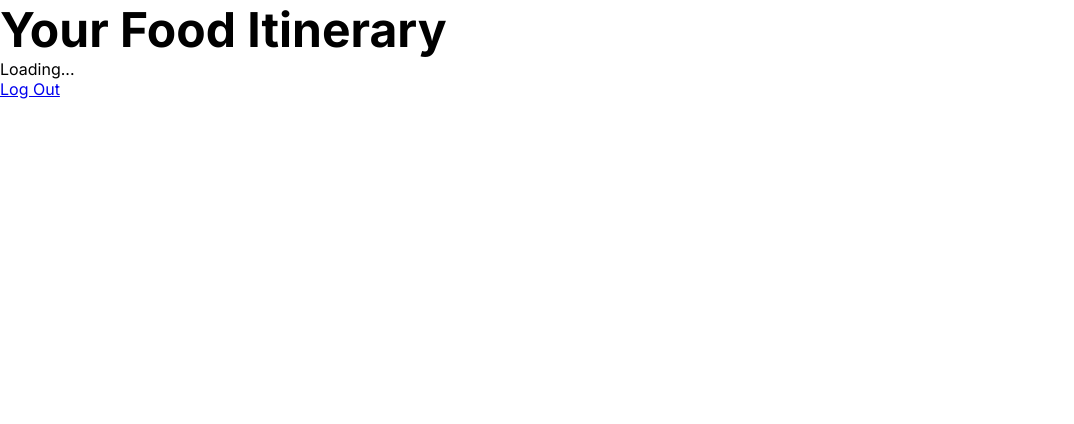
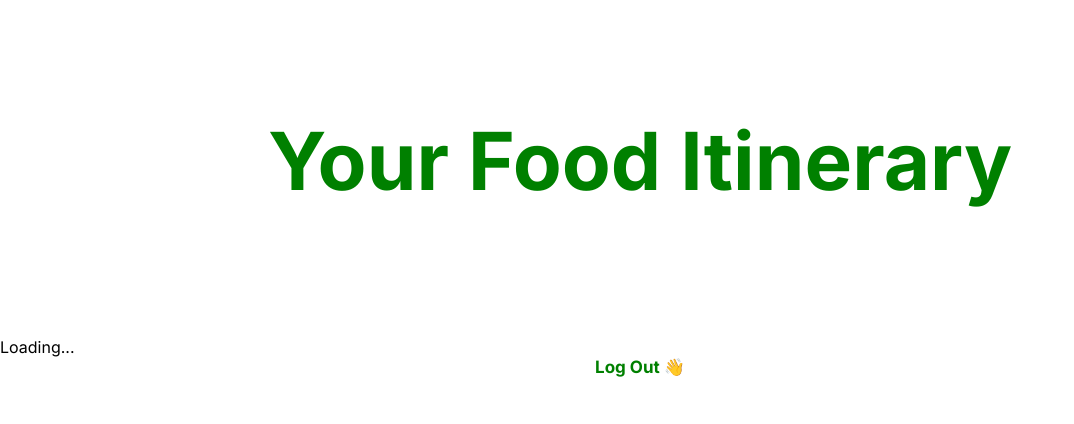
Before and after one commit to leticiahuang/FoodieTravels, a Django app: template getFoods/templates/getFoods/itinerary.html in a window 1280 px wide. Shown: the top 424 px of the page, without its empty margins (0-1074 px from the left). Run offline with Django 5.2, Linux system fonts and the light colour scheme; the template is opened without the code that fills it: most values are stand-ins (such as "Sample title", 1, 10 or a date in 2020).

Commit message:
all css styling done other than maps

```diff
--- a/getFoods/static/css/style.css
+++ b/getFoods/static/css/style.css
@@ -70,7 +70,7 @@ input {
     color: rgb(146, 146, 146);
 }
 
-#submit-btn {
+.submit-btn {
     border: 1px solid rgb(72, 159, 72);
     background-color: rgb(72, 159, 72);
     color: white;
@@ -89,7 +89,7 @@ input {
 }
 
 /* design for link to go from login to registration page */
-#login-reg-link {
+.login-reg-link {
     text-decoration: none;
     color: green;
     font-weight: 800;
@@ -212,3 +212,81 @@ select {
     flex-direction: column;
     align-items: center;
 }
+
+
+
+
+
+/* -------ITINERARY PAGE -----------------------------------*/
+
+.itinerary-container{
+    display: flex;
+    flex-direction: column;
+}
+
+.itinerary-container h1 {
+    color:green;
+    text-align:center;
+    margin: 7rem 0 8rem;
+    font-size: 80px;
+}
+
+.city {
+    display: flex;
+    justify-content: space-evenly;
+    margin-bottom: 5rem;
+}
+
+.city-text {
+    width: 50%;
+    padding: 2rem 2.5rem 1rem;
+    background: rgb(245, 245, 245);
+    border-radius: 0.5rem;
+    color: grey;
+}
+
+.city-map {
+    width: 550px;
+    height: 950px;
+    margin: auto 0;
+}
+
+.city-name-title {
+    font-size: 25px;
+    font-weight: 500;
+    padding-left: 0.5rem;
+    color: rgb(97, 97, 97);
+}
+
+.one-food {
+    margin: 1rem 0;
+    background: white;
+    box-shadow: 0 0 5px rgba(0, 0, 0, 0.1);
+    border-radius: 0.5rem;
+    padding: 1.5rem 2rem;
+}
+
+.food-display-name {
+    font-size: 17px;
+    font-weight: 530;
+    margin-bottom: 8px;
+    color: rgb(121, 168, 121);
+}
+
+.food-descr {
+    margin-bottom: 0.5rem;
+}
+
+.try-food-at {
+    font-size: 15px;
+    font-weight: 650;
+}
+
+#logout-link {
+    text-decoration: none;
+    color: green;
+    font-weight: 700;
+    font-size: 17px;
+    margin-bottom: 3rem;
+    text-align: center;
+}
--- a/getFoods/templates/getFoods/itinerary.html
+++ b/getFoods/templates/getFoods/itinerary.html
@@ -53,21 +53,25 @@
                 for (let i = 0; i < data.length; i++) {
                     cityObject = data[i];
                     cityName = cityObject[0]["city_name"];
-                    innerHtml += "<div id='city'>" + cityName;
+                    innerHtml += "<div class='city'>" + "<div class='city-text'>" + "<h3 class=\"city-name-title\">" + cityName + "</h3>";
 
                     for (const food of cityObject) {
-                        innerHtml += "<div id='one-food'>" + food['display_name']
-                            + "<br>" + food['food_descr'] + "<br>"
-                            + "Try this dish at: " + food['resto_name']
-                            + "</div>" + "<br><br>";
+                        innerHtml +=
+                            "<div class='one-food'>"
+                            + "<div class=\"food-display-name\">" + food['display_name'] + "</div>"
+                            + "<div class=\"food-descr\">" + food['food_descr'] + "</div>"
+                            + "Try this dish at: "
+                            + "<span class=\"try-food-at\">" + food['resto_name'] + "</span>"
+                            + "</div>";
                     }
 
-                    innerHtml += "</div>" //end div for city's div
-                    innerHtml += "<div id='" + cityName
-                        + "Map' style=\"height:400px;width:100%;\"></div>"
+                    innerHtml += "</div>" + "<div id='" + cityName
+                        + "Map' class=\"city-map\"></div>"
 
                     // Initialize map
                     initMap(cityObject, cityName);
+
+                    innerHtml += "</div>" //end div for city's div
                 }
 
                 document.querySelector('#all-destinations').innerHTML = innerHtml;
@@ -77,7 +81,9 @@
 {% endblock js %}
 
 {% block content %}
-<h1>Your Food Itinerary</h1>
-<div id="all-destinations">Loading...</div>
-<a href="{% url 'getFoods:logout' %}">Log Out</a>
+<div class="itinerary-container">
+    <h1>Your Food Itinerary</h1>
+    <div id="all-destinations">Loading...</div>
+    <a href="{% url 'getFoods:logout' %}" id="logout-link">Log Out &#128075</a>
+</div>
 {% endblock content %}
--- a/getFoods/templates/getFoods/plan_trip.html
+++ b/getFoods/templates/getFoods/plan_trip.html
@@ -68,9 +68,9 @@
             <!-- submit or logout -->
             <div id="get-tour-container">
                 <a href="{% url 'getFoods:itinerary'%}">
-                    <button id="submit-btn">Get Your Tour</button>
+                    <button class="submit-btn">Get Your Tour</button>
                 </a>
-                <a href="{% url 'getFoods:logout' %}" id="login-reg-link">Log Out</a>
+                <a href="{% url 'getFoods:logout' %}" class="login-reg-link">Log Out</a>
             </div>
         </div>
     </div>
--- a/getFoods/templates/getFoods/register.html
+++ b/getFoods/templates/getFoods/register.html
@@ -14,9 +14,9 @@
             <table>
                 {{ RegisterForm.as_table}}
             </table>
-            <input type="submit" name="submit" id="submit-btn" value="Register"/>
+            <input type="submit" name="submit" class="submit-btn" value="Register"/>
         </form>
-        <a href="{% url 'getFoods:login' %}" id="login-reg-link">Back to Login</a>
+        <a href="{% url 'getFoods:login' %}" class="login-reg-link">Back to Login</a>
     </div>
 </div>
 {% endblock content %}
```
Also changed, not shown: getFoods/templates/getFoods/login.html (+4 -4 lines).
